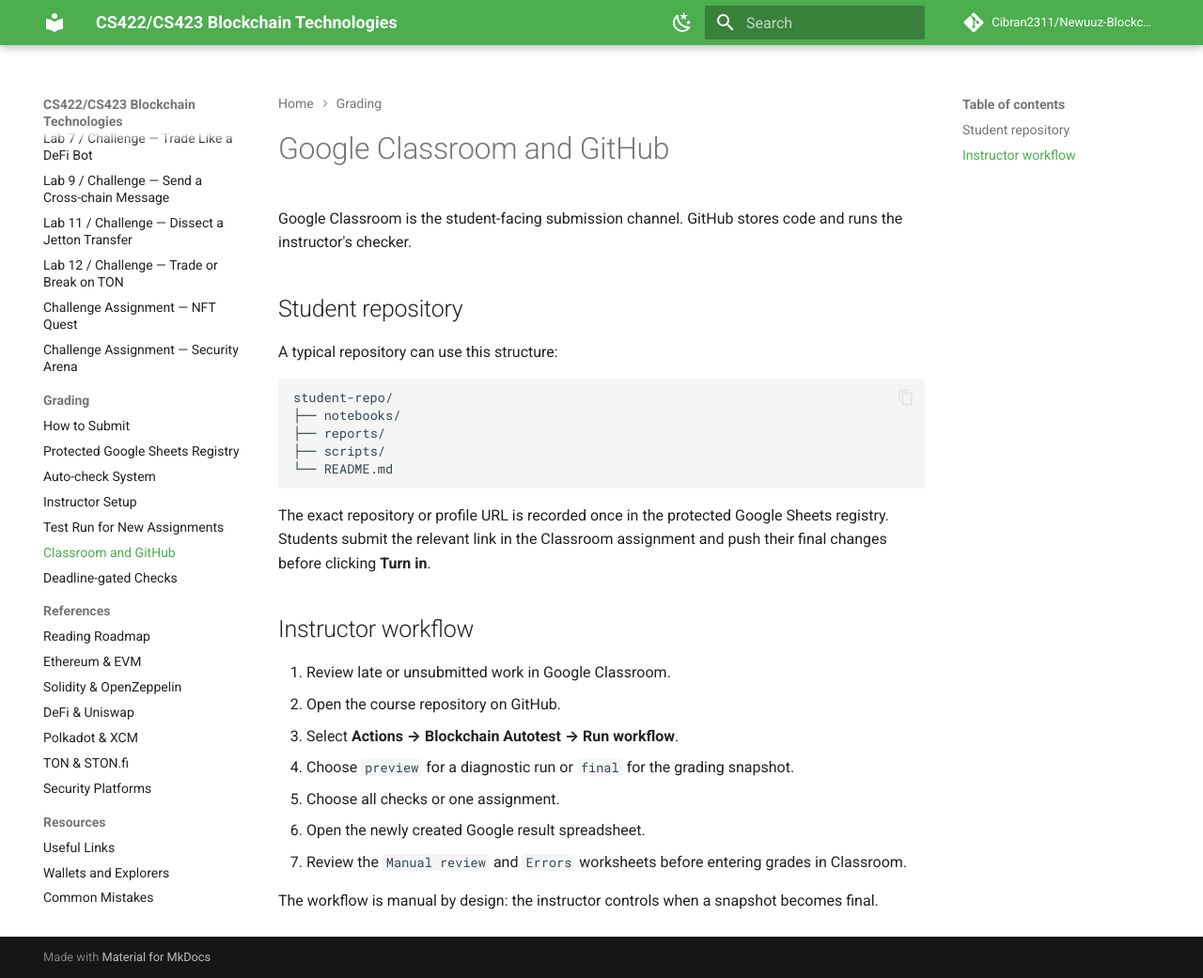
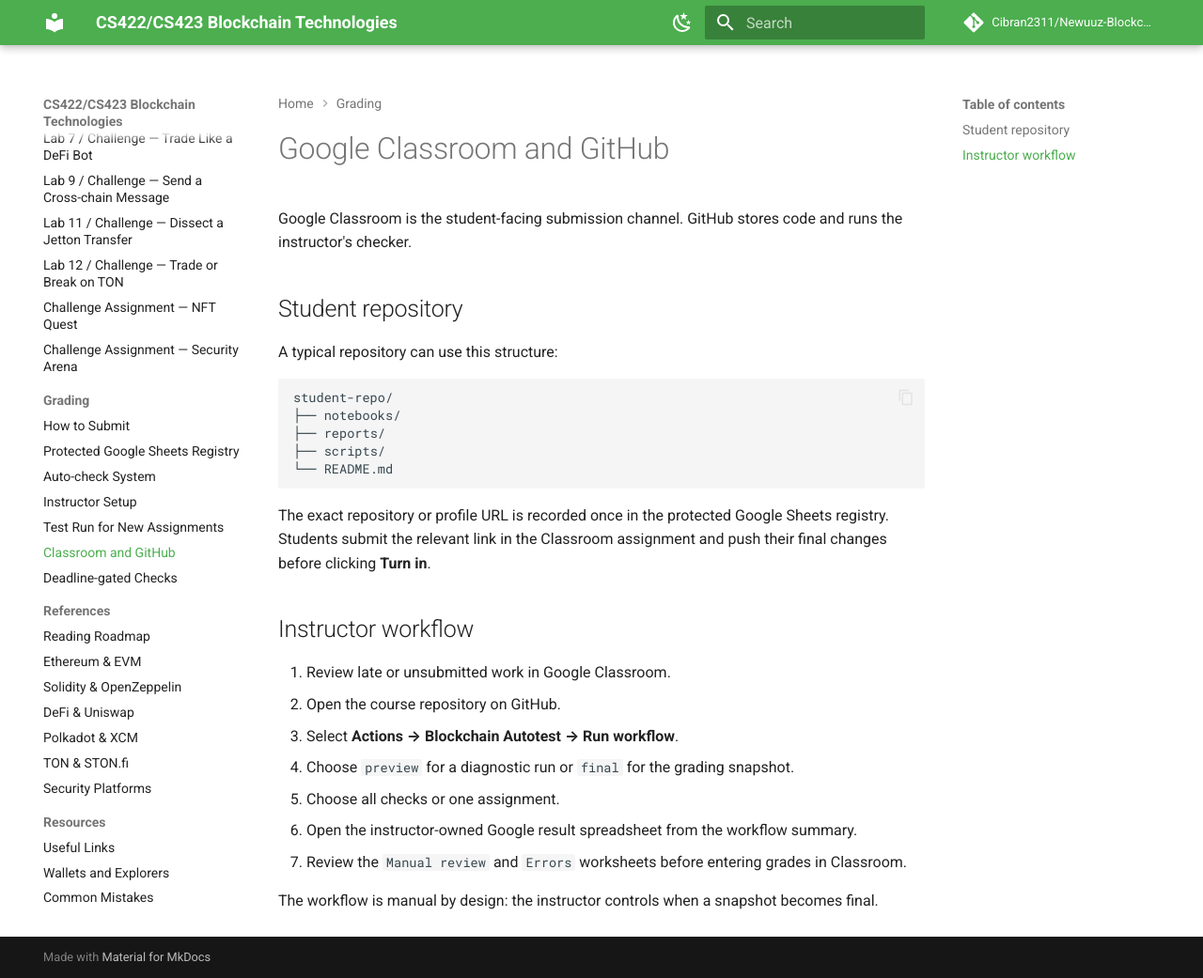
Before and after one commit to Cibran2311/Newuuz-Blockchain, an MkDocs documentation site: the page built from docs/grading/github-classroom.md, in a window 1280 px wide and 1041 px high. Shown: the whole window at 94% size. Built offline with MkDocs 1.6.1 and Material for MkDocs 9.7.7, drawn with Linux system fonts in a browser that asks for light colours; comment, search, counter and statistics services are not loaded.

Commit message:
Update Classroom autotest flow

```diff
--- a/docs/grading/github-classroom.md
+++ b/docs/grading/github-classroom.md
@@ -23,7 +23,7 @@
 3. Select **Actions → Blockchain Autotest → Run workflow**.
 4. Choose `preview` for a diagnostic run or `final` for the grading snapshot.
 5. Choose all checks or one assignment.
-6. Open the newly created Google result spreadsheet.
+6. Open the instructor-owned Google result spreadsheet from the workflow summary.
 7. Review the `Manual review` and `Errors` worksheets before entering grades in Classroom.
 
 The workflow is manual by design: the instructor controls when a snapshot becomes final.
```
